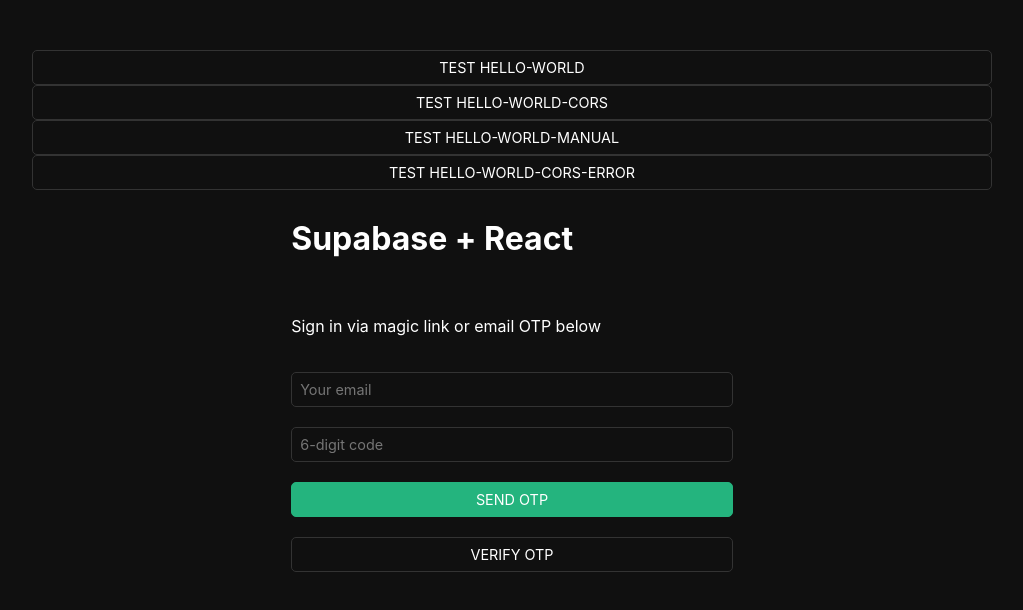
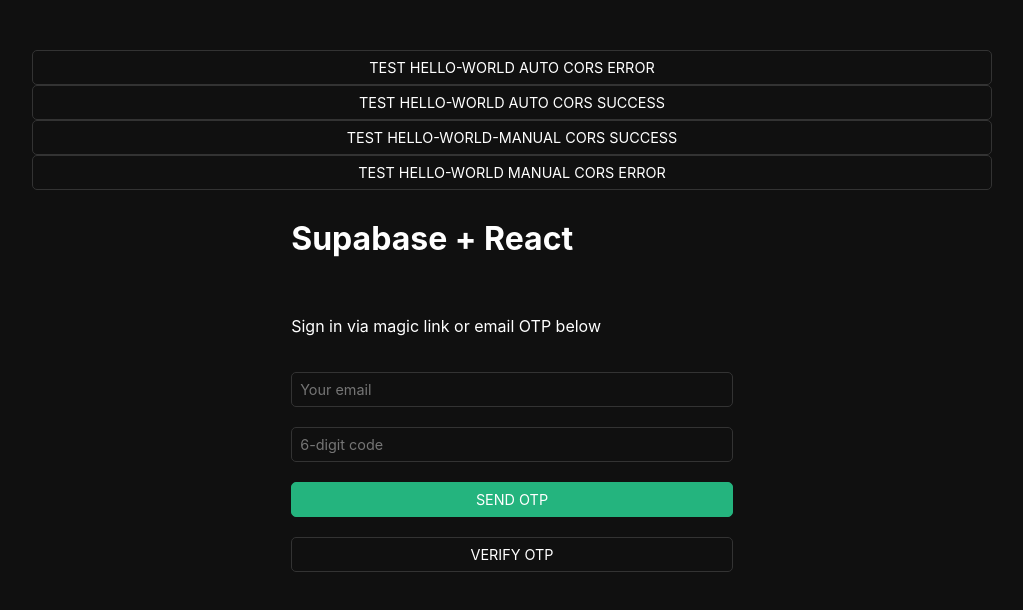
Before and after one commit to chrismutua/supabase-cmutua-demo-user-management-react, a React (Vite) app in the folder supabase-react/: page / in a window 1280 px wide. Shown: the top 610 px of the page, without its empty margins (128-1151 px from the left). Built offline with nearby package versions, Linux system fonts and the light colour scheme; no server answers.

Commit message:
Chore/rename edge funcs buttons (#18)
* chore(edge-function): Rename edge functions buttons

* chore(edge-function): Fix type on button

```diff
--- a/supabase-react/src/App.jsx
+++ b/supabase-react/src/App.jsx
@@ -42,30 +42,30 @@ function App() {
       <button
         type="button"
         className="button block"
-        onClick={() => testEdgeFunction('hello-world')}
+        onClick={() => testEdgeFunction('hello-world-auto-cors-error')}
       >
-        Test hello-world
+        Test hello-world Auto cors error
       </button>
       <button
         type="button"
         className="button block"
-        onClick={() => testEdgeFunction('hello-world-cors')}
+        onClick={() => testEdgeFunction('hello-world-auto-cors-success')}
       >
-        Test hello-world-cors
+        Test hello-world Auto cors success
       </button>
       <button
         type="button"
         className="button block"
-        onClick={() => testEdgeFunction('hello-world-manual')}
+        onClick={() => testEdgeFunction('hello-world-manual-cors-success')}
       >
-        Test hello-world-manual
+        Test hello-world-manual cors success
       </button>
       <button
         type="button"
         className="button block"
-        onClick={() => testEdgeFunction('hello-world-cors-error')}
+        onClick={() => testEdgeFunction('hello-world-manual-cors-error')}
       >
-        Test hello-world-cors-error
+        Test hello-world manual cors error
       </button>
       {fnResult && <pre>{fnResult}</pre>}
       {!claims ? (
```
